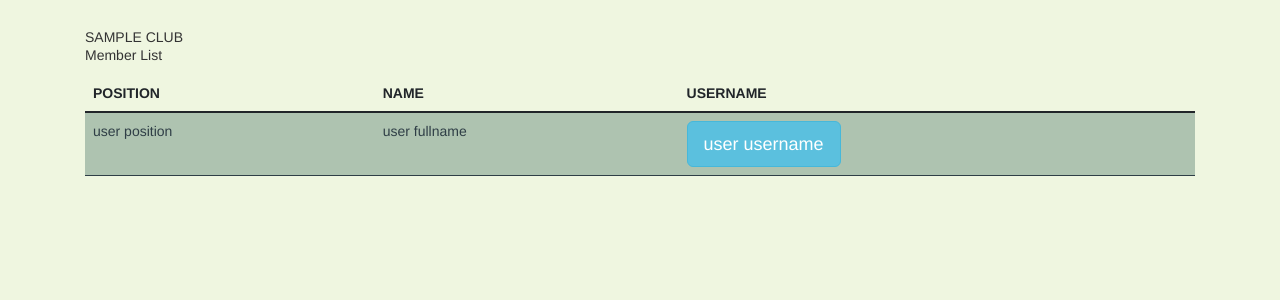
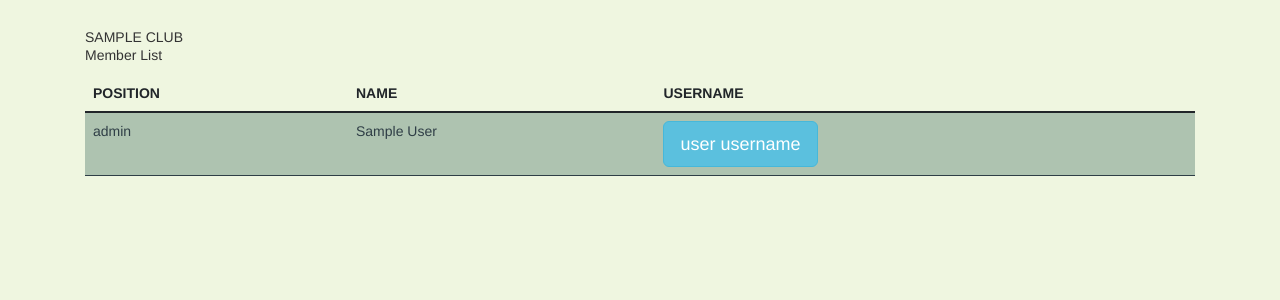
Before and after one commit to hihi-itsann/SEG_Major_Group, a Django app: template bookclubs/templates/member_list.html in a window 1280 px wide. Shown: the part 62-362 px from the top of the page. Run offline with Django 3.2, Linux system fonts and the light colour scheme; the template is opened without the code that fills it: most values are stand-ins (such as "Sample title", 1, 10 or a date in 2020); some libraries are stand-ins or nearby versions.

Commit message:
memberlist info

```diff
--- a/bookclubs/templates/member_list.html
+++ b/bookclubs/templates/member_list.html
@@ -22,18 +22,16 @@
               </tr>
             </thead>
             <tbody>
+              {% for role in roles %}
                   <tr class="btn-normal">
-                    <td>user position </td>
-                    <td>user fullname </td>
+                    <td>{{ role.club_role }}</td>
+                    <td>{{ role.user.full_name }}</td>
                     <td>
-                        <!--Don't change button's parameters otherwise it won't work -->
                       <button type="button" class="btn btn-info btn-lg" data-toggle="modal" data-target="#myModal">
                           user username
                       </button>
-                        <!-- Also here, try to avoid changing class name or other stuff-->
                       <div class="modal fade" id="myModal" role="dialog">
                           <div class="modal-dialog">
-
                             <!-- Modal content-->
                             <div class="modal-content">
 
@@ -56,6 +54,7 @@
 
                     </td>
                 </tr>
+              {% endfor %}
             </tbody>
         </table>
 
```
Lines whose indentation alone changed are shown as unchanged.
